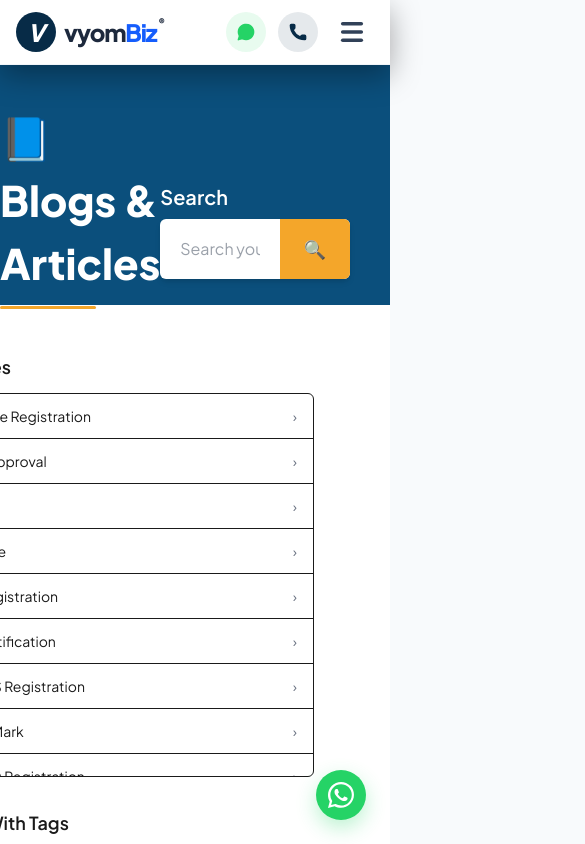
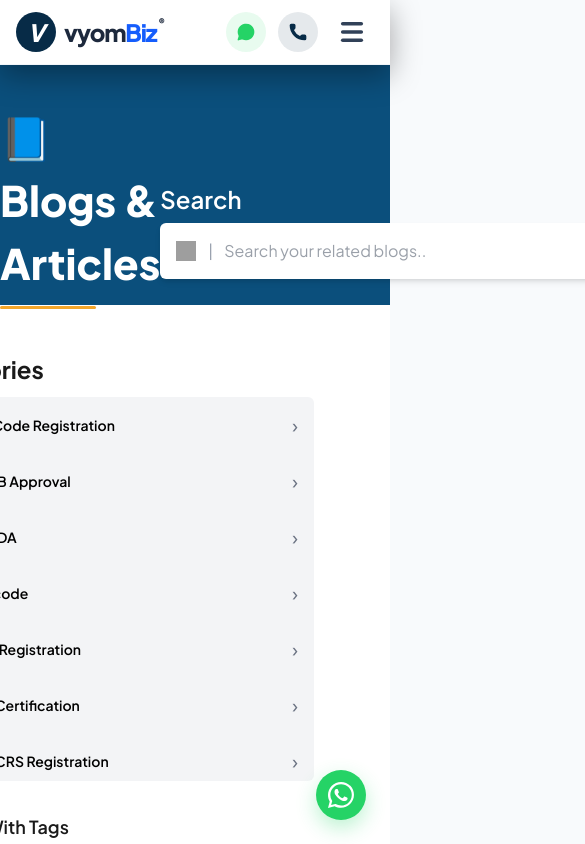
Before and after one commit to Karan9834/VyomBiz, a React (Vite) app: page /learning in a window 390 px wide. Shown: the top 844 px of the page, 585 px wide, since content can reach past the window. Built offline with nearby package versions, Linux system fonts and the light colour scheme; grey boxes are pictures that could not be loaded.

Commit message:
Added Learning page with Blog sections, AppDownload and SubscribeBanner

```diff
--- a/src/components/learning/BlogCenterSection.jsx
+++ b/src/components/learning/BlogCenterSection.jsx
@@ -98,8 +98,8 @@ export default function BlogCenterSection() {
   return (
     <div className="w-160">
       {/* HEADING */}
-      <h2 className="text-xl font-semibold mb-6">
-        Featured This Month
+      <h2 className="text-2xl font-semibold mb-6">
+       <span className="text-[#5D5FEF]">Featured</span>  This Month
       </h2>
 
       {/* BLOG LIST */}
--- a/src/components/learning/BlogLeftSection.jsx
+++ b/src/components/learning/BlogLeftSection.jsx
@@ -49,19 +49,19 @@ export default function BlogLeftSection() {
     <div className="w-100 space-y-8 mx-[-110px]">
       {/* ================= CATEGORIES ================= */}
       <div>
-        <h3 className="text-lg font-semibold mb-3">Categories</h3>
+        <h3 className="text-2xl font-bold mb-3">Categories</h3>
 
-        <div className="border rounded-md h-96 overflow-y-auto">
+        <div className="border-gray-500 bg-gray-100 rounded-md h-96 overflow-y-auto">
           {categories.map((item, index) => (
             <div
               key={index}
-              className="flex items-center justify-between px-4 py-3 border-b text-sm hover:bg-gray-50 cursor-pointer"
+              className="flex items-center justify-between px-4 py-3 border-b-black text-sm hover:bg-gray-50 cursor-pointer"
             >
-              <span className="flex items-center gap-2">
-                <span className="text-red-500 font-bold text-24">+</span>
-                {item}
+              <span className="ml-4 flex items-center gap-2">
+                <span className="text-red-500 font-bold text-2xl">+</span>
+                <span className="text-black font-semibold">{item}</span>
               </span>
-              <span className="text-gray-500">›</span>
+              <span className="text-gray-500 text-xl">›</span>
             </div>
           ))}
         </div>
--- a/src/components/learning/BlogRightSection.jsx
+++ b/src/components/learning/BlogRightSection.jsx
@@ -7,7 +7,7 @@ const trendingBlogs = [
       "Difference Between Trademark and Registe...",
     date: "Feb 06, 2026",
     image: "https://corpbiz.io/learning/wp-content/uploads/2026/02/Difference-Between-Trademark-and-Registered-Trademark-Legal-Protection-Benefits-and-Practical-Guide-2026-2.webp",
-    badgeColor: "bg-yellow-400",
+    badgeColor: "bg-[#EFA434]",
   },
   {
     category: "Legal Metrology",
@@ -15,7 +15,7 @@ const trendingBlogs = [
       "Legal Metrology (General) Amendment Rule...",
     date: "Feb 05, 2026",
     image: "https://corpbiz.io/learning/wp-content/uploads/2026/02/Legal-Metrology-General-Amendment-Rules-2026-Complete-Guide-to-Testing-of-Blood-Pressure-Devices.webp",
-    badgeColor: "bg-yellow-400",
+    badgeColor: "bg-[#EFA434]",
   },
   {
     category: "CDSCO",
@@ -23,7 +23,7 @@ const trendingBlogs = [
       "CDSCO Releases Risk Classification List...",
     date: "Feb 04, 2026",
     image: "https://corpbiz.io/learning/wp-content/uploads/2026/02/CDSCO-Releases-Risk-Classification-List-for-Oncology-Medical-Devices.webp",
-    badgeColor: "bg-yellow-400",
+    badgeColor: "bg-[#EFA434]",
   },
    {
     category: "Finance & Accounting",
@@ -31,7 +31,7 @@ const trendingBlogs = [
       "Union Budget 2026: Key Tax Changes, Sche...",
     date: "Feb 02, 2026",
     image: "https://corpbiz.io/learning/wp-content/uploads/2026/02/Union-Budget-2026-Key-Tax-Changes-Schemes-and-Fund-Allocations-Explained-1.jpg",
-    badgeColor: "bg-green-600",
+    badgeColor: "bg-[#EFA434]",
   },
    {
     category: "CDSCO",
@@ -39,7 +39,7 @@ const trendingBlogs = [
       "Penalties for Selling Products without C...",
     date: "Feb 02, 2026",
     image: "https://corpbiz.io/learning/wp-content/uploads/2026/02/Penalties-for-Selling-Products-without-CDSCO-Approval-in-India-Legal-Risks-Fines-and-Compliance-Guide-1.webp",
-    badgeColor: "bg-yellow-400",
+    badgeColor: "bg-[#EFA434]",
   },
    {
     category: "FSSAI License",
@@ -47,7 +47,7 @@ const trendingBlogs = [
       "FSSAI Introduced a Scientific Format for...",
     date: "Feb 02, 2026",
     image: "https://corpbiz.io/learning/wp-content/uploads/2026/02/FSSAI-Introduced-a-Scientific-Format-for-Food-Safety-Risk-Assessments-from-2026-1.webp",
-    badgeColor: "bg-yellow-400",
+    badgeColor: "bg-[#EFA434]",
   },
    {
     category: "Income Tax",
@@ -55,7 +55,7 @@ const trendingBlogs = [
       "Union Budget 2026 for Real Estate: Polic...",
     date: "Feb 02, 2026",
     image: "https://corpbiz.io/learning/wp-content/uploads/2026/01/Union-Budget-2026-for-Real-Estate-Policy-Expectations-Across-Housing-Tax-and-Infrastructure.jpg",
-    badgeColor: "bg-yellow-400",
+    badgeColor: "bg-[#EFA434]",
   },
    {
     category: "Spices board registration",
@@ -63,7 +63,7 @@ const trendingBlogs = [
       "How to Apply for Spice Board Registratio...",
     date: "Feb 02, 2026",
     image: "https://corpbiz.io/learning/wp-content/uploads/2026/01/How-to-Apply-for-Spice-Board-Registration-in-India-in-2026-1.webp",
-    badgeColor: "bg-yellow-400",
+    badgeColor: "bg-[#EFA434]",
   },
    {
     category: "Trademark",
@@ -71,7 +71,7 @@ const trendingBlogs = [
       "Logo vs Wordmark Confusion: Which Tradem...",
     date: "Feb 02, 2026",
     image: "https://corpbiz.io/learning/wp-content/uploads/2026/01/Logo-vs-Wordmark-Confusion-Which-Trademark-Should-You-Register.webp",
-    badgeColor: "bg-yellow-400",
+    badgeColor: "bg-[#EFA434]",
   },
    {
     category: "Taxation",
@@ -79,7 +79,7 @@ const trendingBlogs = [
       "Union Budget 2026 EV Expectations: What...",
     date: "Feb 02, 2026",
     image: "https://corpbiz.io/learning/wp-content/uploads/2026/01/Union-Budget-2026-EV-Expectations-What-is-the-Electric-Vehicle-Industry-Looking-for.webp",
-    badgeColor: "bg-yellow-400",
+    badgeColor: "bg-[#EFA434]",
   },
 ];
 
@@ -87,7 +87,7 @@ export default function BlogRightSection() {
   return (
     <div className="w-90 space-y-10 mx-10">
     <div>
-      <h3 className="text-lg font-semibold mb-4">Top Trending</h3>
+      <h3 className="text-2xl font-bold mb-4">Top Trending</h3>
 
       <div className="space-y-5">
         {trendingBlogs.map((blog, index) => (
--- a/src/pages/company/Partner.jsx
+++ b/src/pages/company/Partner.jsx
@@ -90,7 +90,7 @@ const Partner = () => {
 
     {/* LEFT CONTENT */}
     <div>
-      <h2 className="text-[48px] leading-[46px] font-extrabold text-[#222] mb-10">
+      <h2 className="text-[44px] leading-[46px] font-extrabold text-[#222] mb-10">
         Benefits of Partnering <br /> with Corpbiz
       </h2>
 
--- a/src/pages/resources/Learning.jsx
+++ b/src/pages/resources/Learning.jsx
@@ -33,17 +33,37 @@ const Learning = () => {
           {/* RIGHT SEARCH */}
 
           <div className="pr-10 w-[520px]">
-      <p className="text-white mb-2 text-xl font-semibold">
+      <p className="text-white mb-2 text-2xl font-semibold">
         Search
       </p>
 
-      <div className="flex items-center bg-white rounded-md shadow-md overflow-hidden">
-        <input
+      <div className="flex items-center bg-white rounded-md shadow-md overflow-hidden w-132">
+        {/* <input
           type="text"
           placeholder="Search your related blogs.."
           className="px-5 py-4 w-full outline-none text-[16px] text-gray-700"
-        />
-        <button className="bg-[#f4a62a] px-6 py-4 text-white text-lg font-bold">
+        /> */}
+<div className="relative w-full">
+  {/* Search Icon */}
+  <img
+    src="https://corpbiz.io/img/search-blog.png"
+    alt="search"
+    className="absolute left-4 top-1/2 -translate-y-1/2 w-5 h-5"
+  />
+
+  {/* Pipe */}
+  <span className="absolute left-12 top-1/2 -translate-y-1/2 text-gray-400">
+    |
+  </span>
+
+  {/* Input */}
+  <input
+    type="text"
+    placeholder="Search your related blogs.."
+    className="w-full py-4 pl-16 pr-5 outline-none text-[16px] text-gray-700 rounded-md"
+  />
+</div>
+        <button className="bg-[#f4a62a] px-4 mr-2 py-2 text-white text-lg font-bold">
           🔍
         </button>
       </div>
```
Also changed, not shown: src/pages/resources/Publications.jsx (+90 -19 lines).
